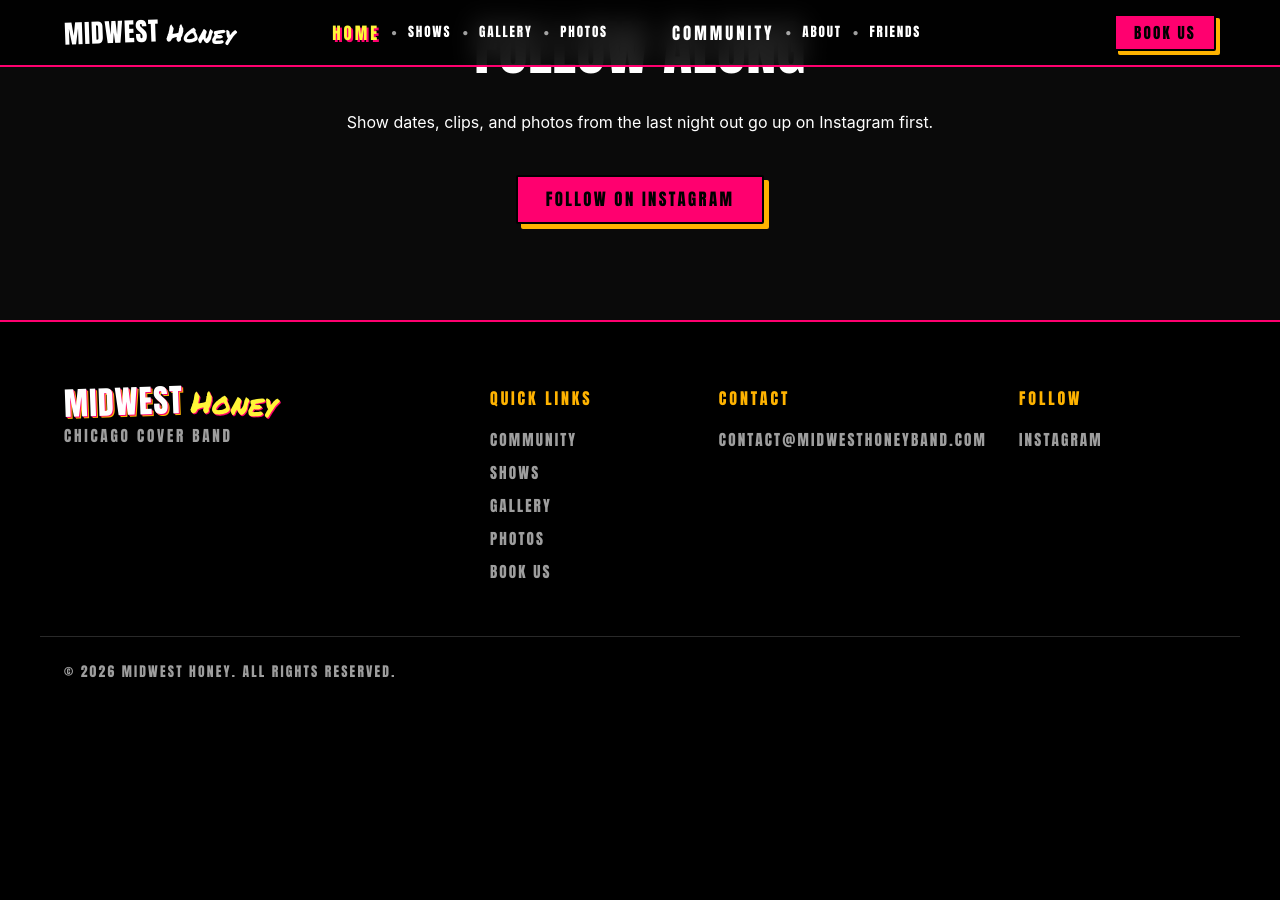
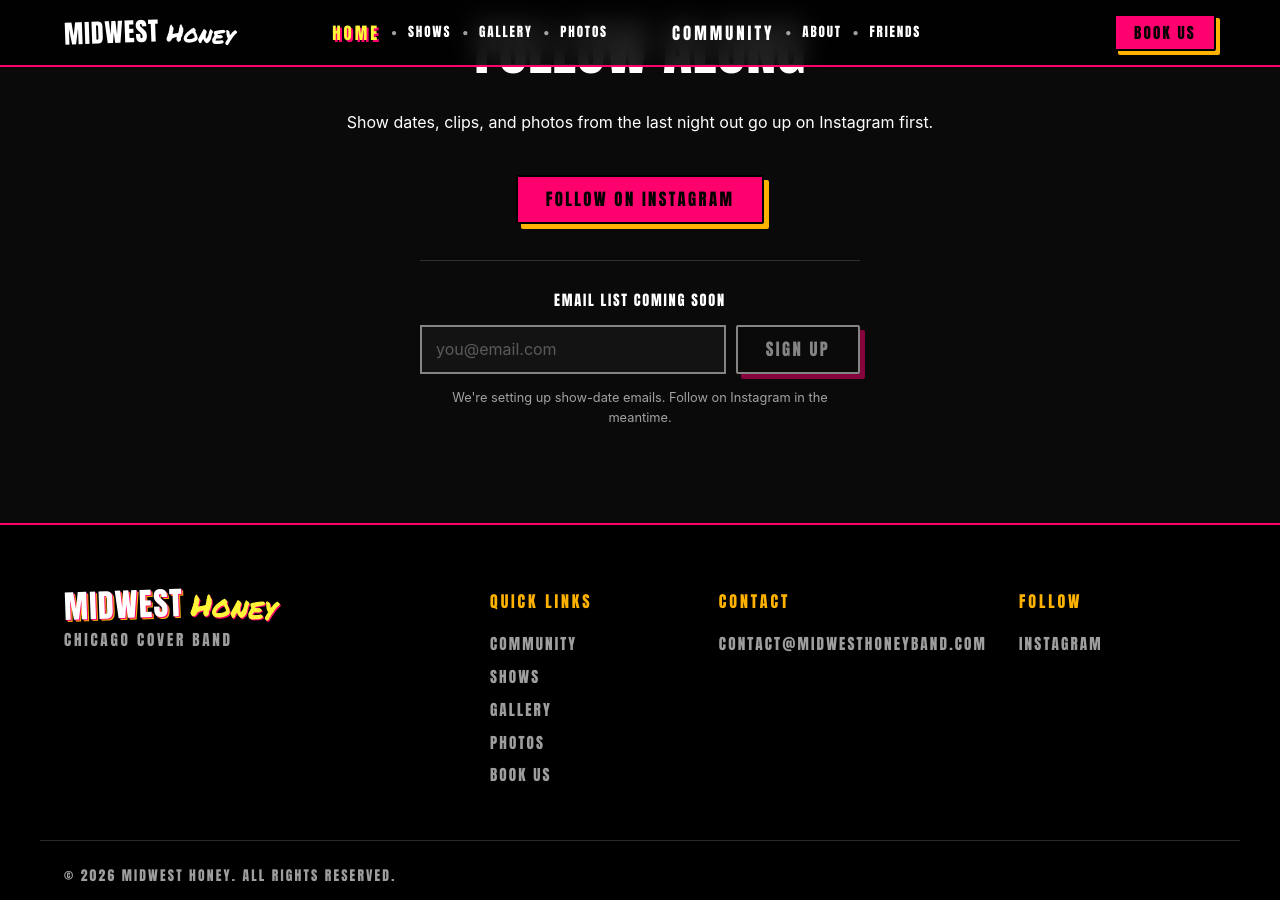
Before and after one commit to GooseRoc3/midwesthoneyband.github.io, a Jekyll site: the page built from index.html, in a window 1280 px wide and 900 px high, scrolled down 4712 px. Built offline with Jekyll 4.4.1, drawn with Linux system fonts in a browser that asks for light colours; before the commit the page ends 5427 px from its top, so only the background shows below that.

Commit message:
Show newsletter signup as a disabled "coming soon" state
Render the signup form visibly even before an endpoint is set, but disabled
with a "coming soon" note, so it never takes an email it would silently drop.
Setting newsletter_action swaps it to the live, functional form.

Co-Authored-By: Claude Opus 4.8 (1M context) <noreply@anthropic.com>

```diff
--- a/index.html
+++ b/index.html
@@ -227,6 +227,15 @@ newsletter_action: ""
       </div>
       <p class="newsletter-fine">No spam, just show announcements. Unsubscribe anytime.</p>
     </form>
+    {% else %}
+    <div class="newsletter newsletter-soon">
+      <p class="newsletter-label">Email list coming soon</p>
+      <div class="newsletter-row">
+        <input class="newsletter-input" type="email" placeholder="you@email.com" aria-label="Email signup, coming soon" disabled>
+        <button type="button" class="btn btn-ghost" disabled>Sign Up</button>
+      </div>
+      <p class="newsletter-fine">We're setting up show-date emails. Follow on Instagram in the meantime.</p>
+    </div>
     {% endif %}
   </div>
 </section>
--- a/styles.css
+++ b/styles.css
@@ -958,6 +958,11 @@ section { padding: 96px 0; }
   font-size: 0.8rem;
   color: var(--muted);
 }
+.newsletter-input:disabled,
+.newsletter-soon .btn[disabled] {
+  opacity: 0.5;
+  cursor: not-allowed;
+}
 
 .contact-info {
   list-style: none;
```
